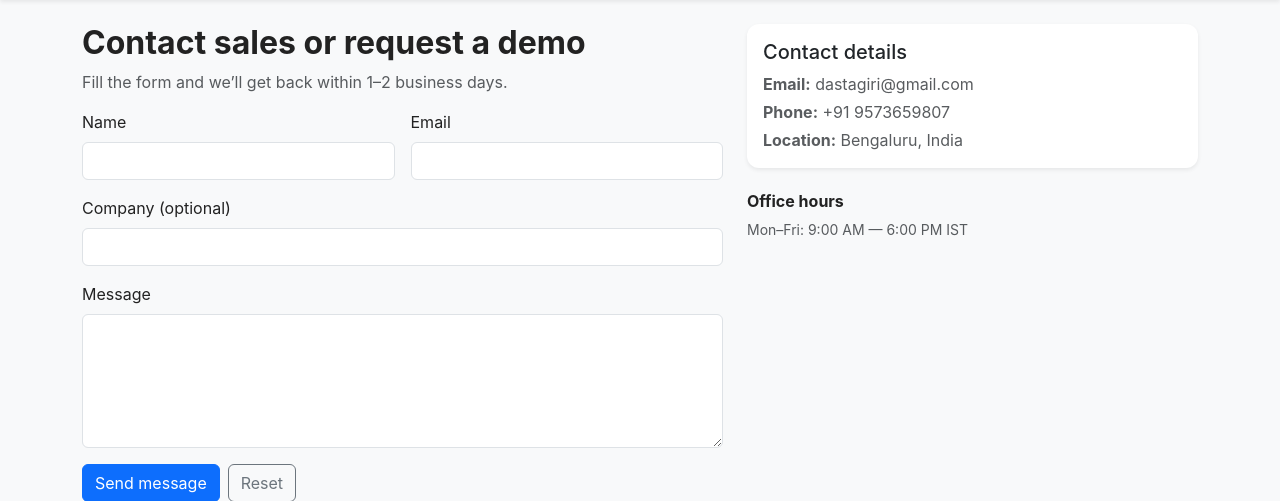
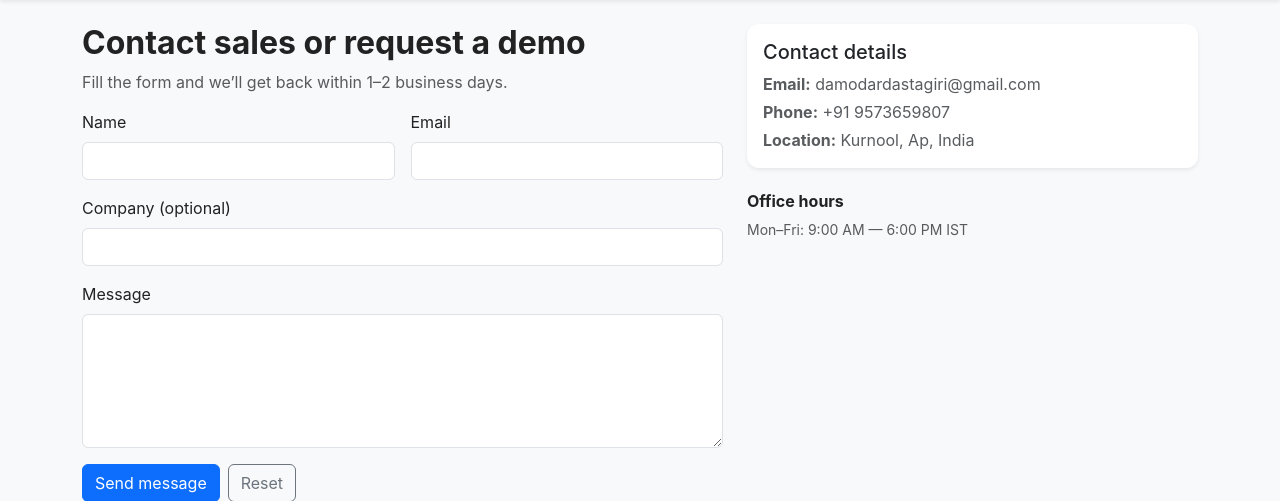
Before and after one commit to Das-tagiri/skyforge-tech, a Flask app: page /contact in a window 1280 px wide. Shown: the part 57-558 px from the top of the page. Run offline with Flask 2, Linux system fonts and the light colour scheme.

Commit message:
Update contact details in contact.html

```diff
--- a/templates/contact.html
+++ b/templates/contact.html
@@ -41,9 +41,9 @@
     <div class="card border-0 shadow-sm">
       <div class="card-body">
         <h5 class="card-title">Contact details</h5>
-        <p class="card-text text-muted mb-1"><strong>Email:</strong> dastagiri@gmail.com</p>
+        <p class="card-text text-muted mb-1"><strong>Email:</strong> damodardastagiri@gmail.com</p>
         <p class="card-text text-muted mb-1"><strong>Phone:</strong> +91 9573659807</p>
-        <p class="card-text text-muted"><strong>Location:</strong> Bengaluru, India</p>
+        <p class="card-text text-muted"><strong>Location:</strong> Kurnool, Ap, India</p>
       </div>
     </div>
 
```
